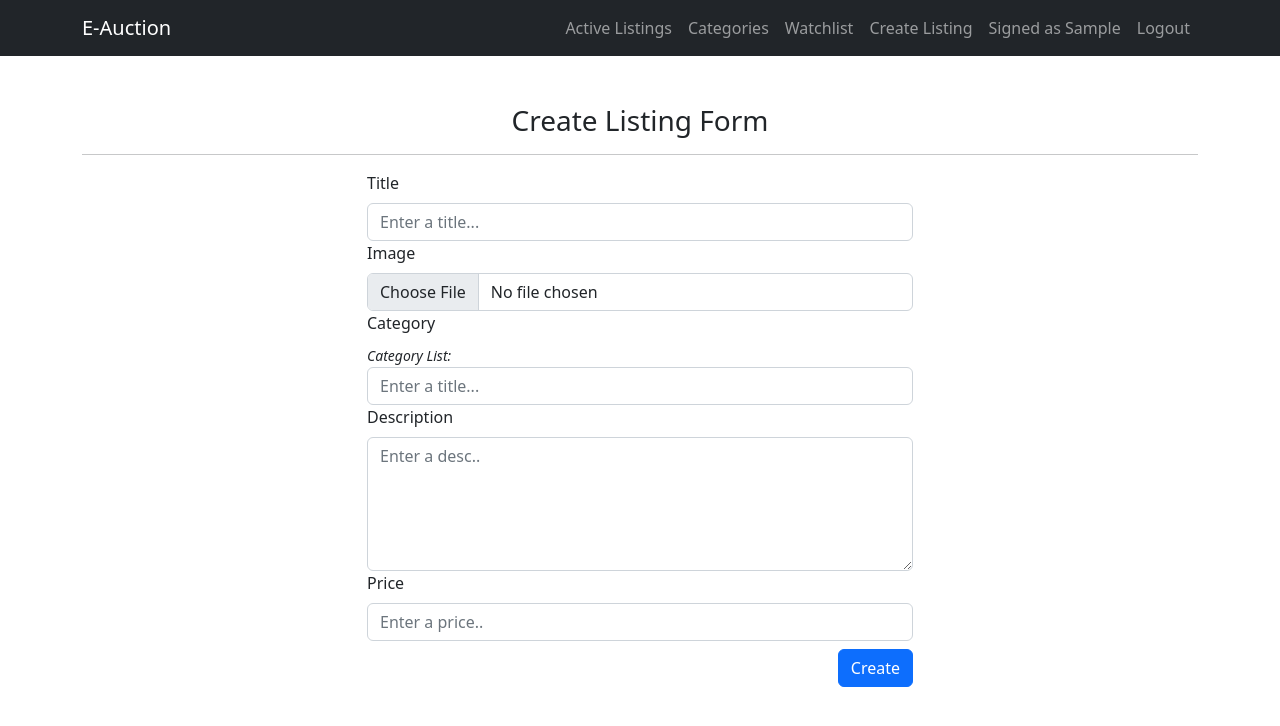
After one commit to Muzaffar-Xodjayev/e-auction, a Django app: page /create_listing/ in a window 1280 px wide. The commit adds this page. Shown: the top 726 px of the page. Run offline with Django 3.2, Linux system fonts and the light colour scheme; the visitor is signed in with stand-in values (Sample User, id 1); data that the repository does not hold is empty; parts of the project's set-up code (start-up, migrations or seed data) failed here and were passed over; some libraries are stand-ins or nearby versions.

Commit message:
fix watching list and category

```diff
--- a/auction/urls.py
+++ b/auction/urls.py
@@ -4,6 +4,11 @@ from .views import *
 urlpatterns = [
     path("", home, name="home-page"),
     path("signup/", signup, name="signup-page"),
+    path("create_listing/", create_listing, name="create-listing-page"),
+    path("category/", category, name="category-page"),
+    path("category/<int:pk>/", category_page, name="category-sort-page"),
+    path("watchlist_page/", watchlist_page, name="watch-list-page"),
+    path("delete_watchlist_page/<int:pk>/", delete_watching_list, name="delete-watching-list"),
     path("listing_detail/<int:pk>/", listing_detail, name="listing-detail-page"),
     path("comment/<int:pk>/", comment, name="comment-page"),
     path("watchlist/", watch_list, name="watchlist-page"),
--- a/auction/views.py
+++ b/auction/views.py
@@ -50,6 +50,27 @@ def comment(request, pk):
 
 
 @login_required
+def create_listing(request):
+    context = {}
+    data = Category.objects.all()
+    context["data"] = data
+    if request.POST:
+        title = request.POST["title"]
+        img = request.POST["image"]
+        cat = request.POST["category"]
+        category = Category.objects.get(name=cat)
+        desc = request.POST["description"]
+        price = request.POST["price"]
+        listing = Listing.objects.create(author=request.user, title=title, category=category, img=img, description=desc,
+                                         price=price)
+        listing.save()
+        context["status"] = "Listing have been successfully created."
+        context["col"] = "alert-success"
+
+    return render(request, "create_listing.html", context)
+
+
+@login_required
 def watch_list(request):
     listing = None
     if request.POST:
@@ -64,8 +85,33 @@ def watch_list(request):
     return redirect(f"/listing_detail/{listing.id}")
 
 
-def category_page(request):
-    pass
+def category(request):
+    context = {}
+    data = Category.objects.all()
+    context["data"] = data
+    return render(request, "category.html", context)
+
+
+def category_page(request, pk):
+    context = {}
+    data = Category.objects.get(id=pk)
+    listing = Listing.objects.filter(category=data)
+    context["listing"] = listing
+    return render(request, "category.html", context)
+
+
+@login_required
+def watchlist_page(request):
+    context = {}
+    data = WatchList.objects.filter(user=request.user)
+    context["data"] = data
+    return render(request, "watchlist_page.html", context)
+
+
+@login_required
+def delete_watching_list(request, pk):
+    data = WatchList.objects.filter(listing_id=pk).delete()
+    return redirect("watch-list-page")
 
 
 def signup(request):
--- a/templates/base.html
+++ b/templates/base.html
@@ -25,13 +25,13 @@
                     <a class="nav-link" href="{% url 'home-page' %}">Active Listings</a>
                 </li>
                 <li class="nav-item">
-                    <a class="nav-link" href="">Categories</a>
+                    <a class="nav-link" href="{% url 'category-page' %}">Categories</a>
                 </li>
                 <li class="nav-item">
-                    <a class="nav-link" href="">Watchlist</a>
+                    <a class="nav-link" href="{% url 'watch-list-page'%}">Watchlist</a>
                 </li>
                 <li class="nav-item">
-                    <a class="nav-link" href="">Create Listing</a>
+                    <a class="nav-link" href="{% url 'create-listing-page' %}">Create Listing</a>
                 </li>
                 <li class="nav-item">
                     <a class="nav-link" href="#">Signed as {{user.first_name}}</a>
@@ -44,7 +44,7 @@
                     <a class="nav-link" href="{% url 'home-page' %}">Active Listings</a>
                 </li>
                 <li class="nav-item">
-                    <a class="nav-link" href="">Categories</a>
+                    <a class="nav-link" href="{% url 'category-page' %}">Categories</a>
                 </li>
                 <li class="nav-item">
                     <a class="nav-link" href="{% url 'signup-page' %}">Sign Up</a>
--- /dev/null
+++ b/templates/create_listing.html
@@ -0,0 +1,32 @@
+{% extends "base.html" %}
+{% block content %}
+<div class="container my-5">
+    <h3 align="center">Create Listing Form</h3>
+    {% if status %}
+    <div class="alert {{col}}">{{status}}</div>
+    {% endif %}
+    <hr>
+    <div class="row">
+        <div class="col-lg-6 mx-auto">
+            <form method="post">
+                {% csrf_token %}
+                <label class="form-label">Title</label>
+                <input type="text" class="form-control" placeholder="Enter a title..." name="title">
+                <label class="form-label">Image</label>
+                <input type="file" class="form-control" name="image">
+                <label class="form-label" for="category">Category</label><br>
+                <em style="font-size:14px;">Category List: {% for i in data%} {{i.name}}, {% endfor %}</em>
+                <input type="text" class="form-control" name="category" placeholder="Enter a title..." id="category">
+                <label class="form-label">Description</label>
+                <textarea name="description" cols="30" rows="5" class="form-control"
+                          placeholder="Enter a desc.."></textarea>
+                <label class="form-label">Price</label>
+                <input type="number" class="form-control" name="price" placeholder="Enter a price..">
+                <div class="d-flex justify-content-end">
+                    <button class="btn btn-primary my-2" type="submit">Create</button>
+                </div>
+            </form>
+        </div>
+    </div>
+</div>
+{% endblock %}
--- a/templates/watchlist.html
+++ /dev/null
@@ -1,6 +0,0 @@
-{% extends "base.html" %}
-{% block content %}
-<div class="container m-5">
-    <h1>Hello</h1>
-</div>
-{% endblock %}
```
Also changed, not shown: templates/category.html (added, +39 -0 lines), templates/watchlist_page.html (added, +24 -0 lines).
